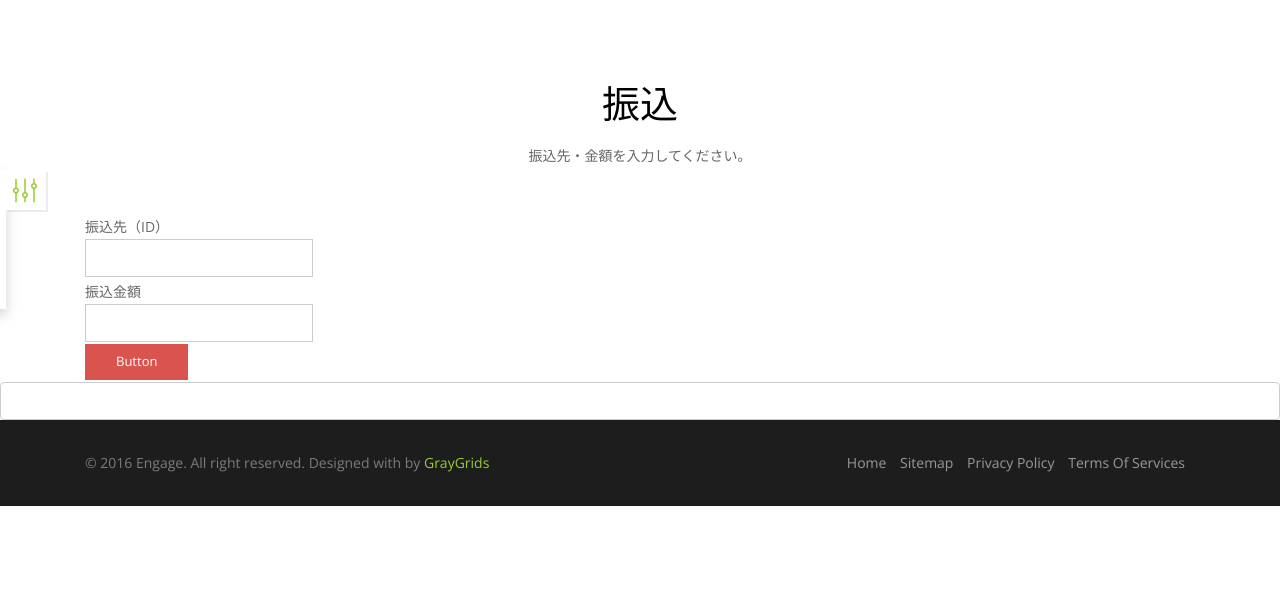
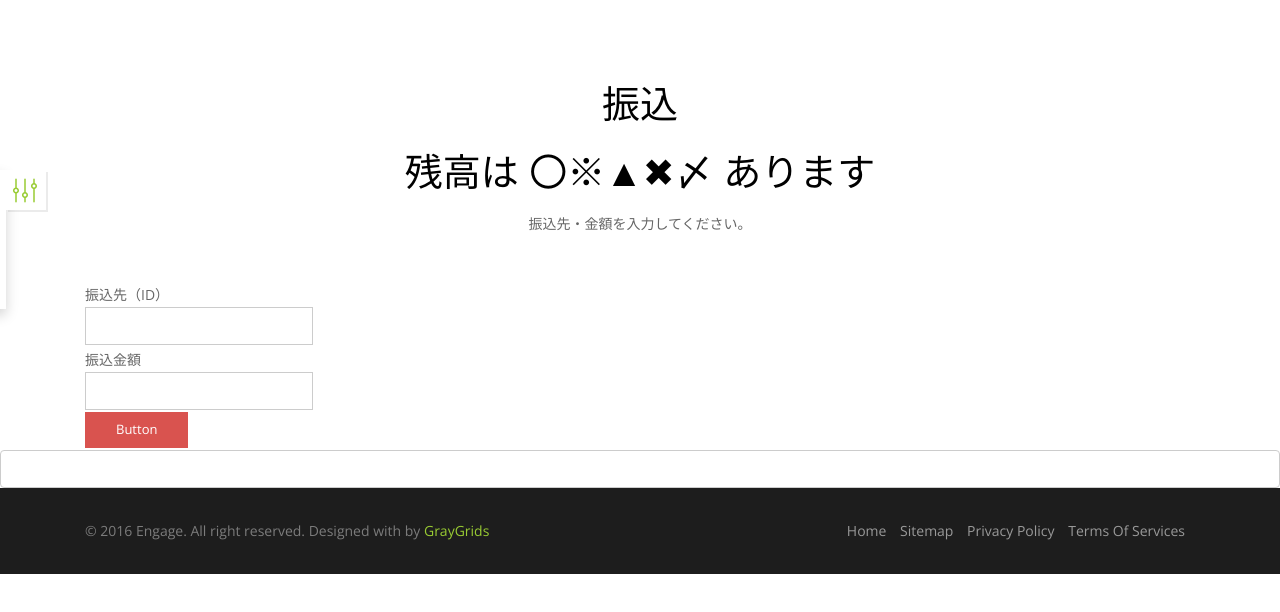
Before and after one commit to MUITgroupA/PoiKatu, a plain HTML site: page front/index_furi.html in a window 1280 px wide. Shown: the part 80-692 px from the top of the page. Drawn offline with nearby package versions, Linux system fonts and the light colour scheme; a web font is replaced by a local one.

Commit message:
残高も表示

```diff
--- a/front/index_furi.html
+++ b/front/index_furi.html
@@ -144,6 +144,9 @@
         <div class="row">
 					<h1 class="section-title wow fadeInDown" data-wow-delay=".5s">
 	          振込
+          </h1>
+          <h1 class="section-title wow fadeInDown" data-wow-delay=".5s">
+	          残高は 〇※▲✖〆 あります
 	        </h1>
           <p class="section-subcontent">振込先・金額を入力してください。</p>
         </div>
```
